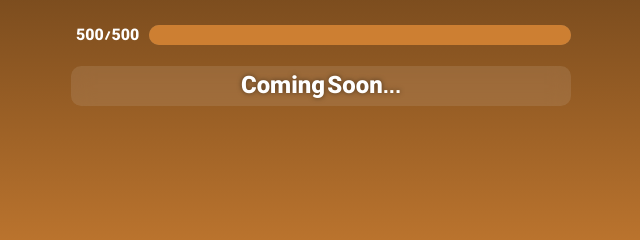
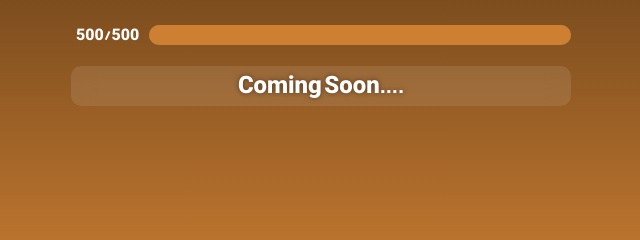
Before and after one commit to HPRCoin/new2, a plain HTML site: page index.html in a window 1280 px wide. Shown: the part 486-726 px from the top of the page, 319-959 px from the left. Drawn offline with Linux system fonts and the light colour scheme.

Commit message:
Update index.html

```diff
--- a/index.html
+++ b/index.html
@@ -35,7 +35,7 @@
 
         <div class="footer">
             <div class="menu">
-                <span class="soon">Coming Soon...</span>
+                <span class="soon">Coming Soon....</span>
             </div>
         </div>
     </div>
```
